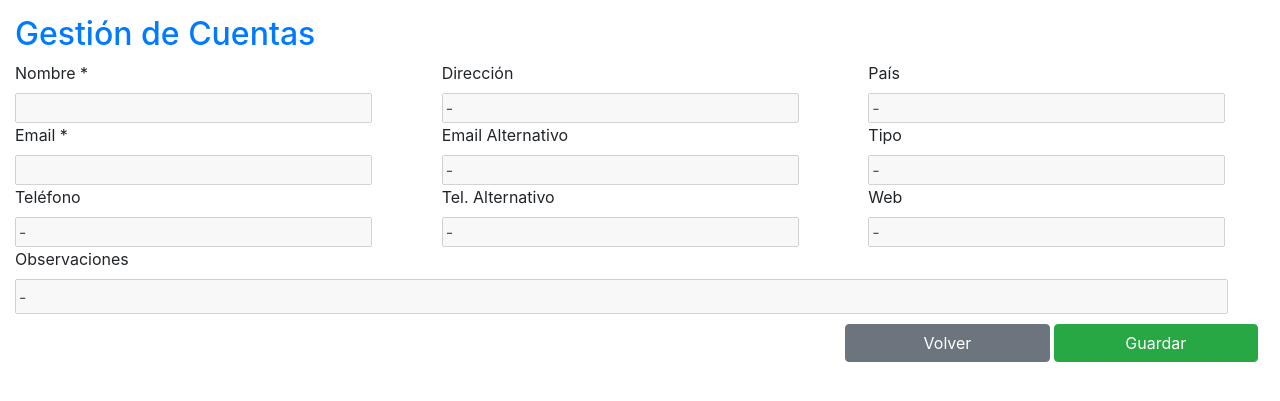
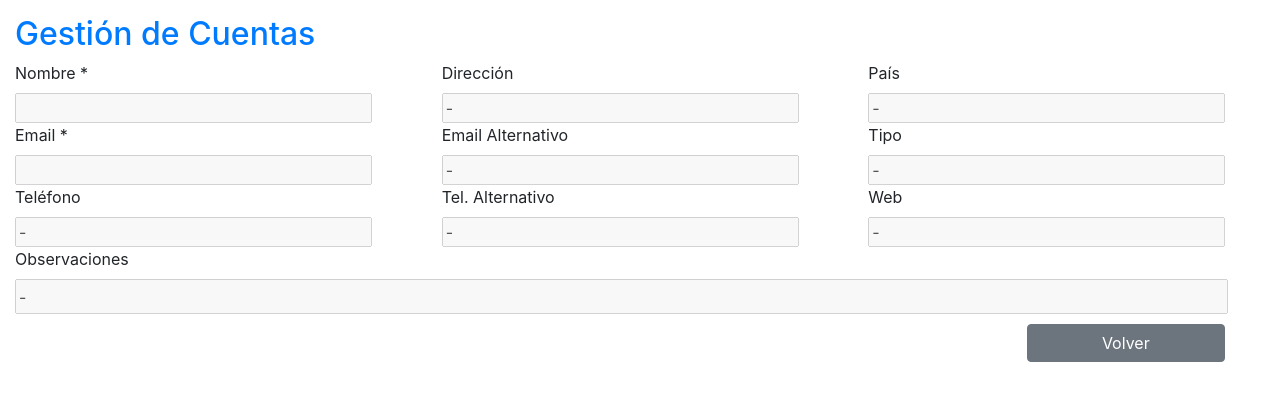
Before and after one commit to Winguweb/mi_primera_bd, a Django app: template primerabdd/primerabdd/crm/templates/crm/cuentas_detalles.html in a window 1280 px wide. Shown: the top 401 px of the page. Run offline with Django 3.2, Linux system fonts and the light colour scheme; the template is opened without the code that fills it: values that come from a table or form of the project are taken from there, others are empty; some libraries are stand-ins or nearby versions.

Commit message:
Elimino botón Guardar en vista detalle de Cuentas + Ajuste de alineación

```diff
--- a/primerabdd/primerabdd/crm/templates/crm/cuentas_detalles.html
+++ b/primerabdd/primerabdd/crm/templates/crm/cuentas_detalles.html
@@ -130,15 +130,11 @@
         </div>
     </div>
 
-    <div class="row" style="padding-right: 20px; padding-left: 10px;">
-        <div class="col-6 col-sm-6 col-md-6 col-lg-6">
-        </div>
-        <div class="col-2 col-sm-2 col-md-2 col-lg-2"></div>
-        <div class="col-2 col-sm-2 col-md-2 col-lg-2" style="padding-left: 2px; padding-right: 2px;">
+    <div class="row">
+        <div class="col-lg-4"></div>
+        <div class="col-lg-4"></div>
+        <div class="col-lg-4 text-right">
             <a class="btn btn-secondary" style="margin-top: 10px; margin-right: 40px;" href="/cuentas">Volver</a>
-        </div>
-        <div class="col-2 col-sm-2 col-md-2 col-lg-2" style="padding-left: 2px; padding-right: 2px;">
-            <input class="btn btn-success" type="submit" value="Guardar" style="margin-top: 10px; margin-right: 40px;" />
         </div>
     </div>
 
```
Also changed, not shown: primerabdd/primerabdd/crm/templates/crm/oportunidades_detalles.html (+4 -5 lines).
